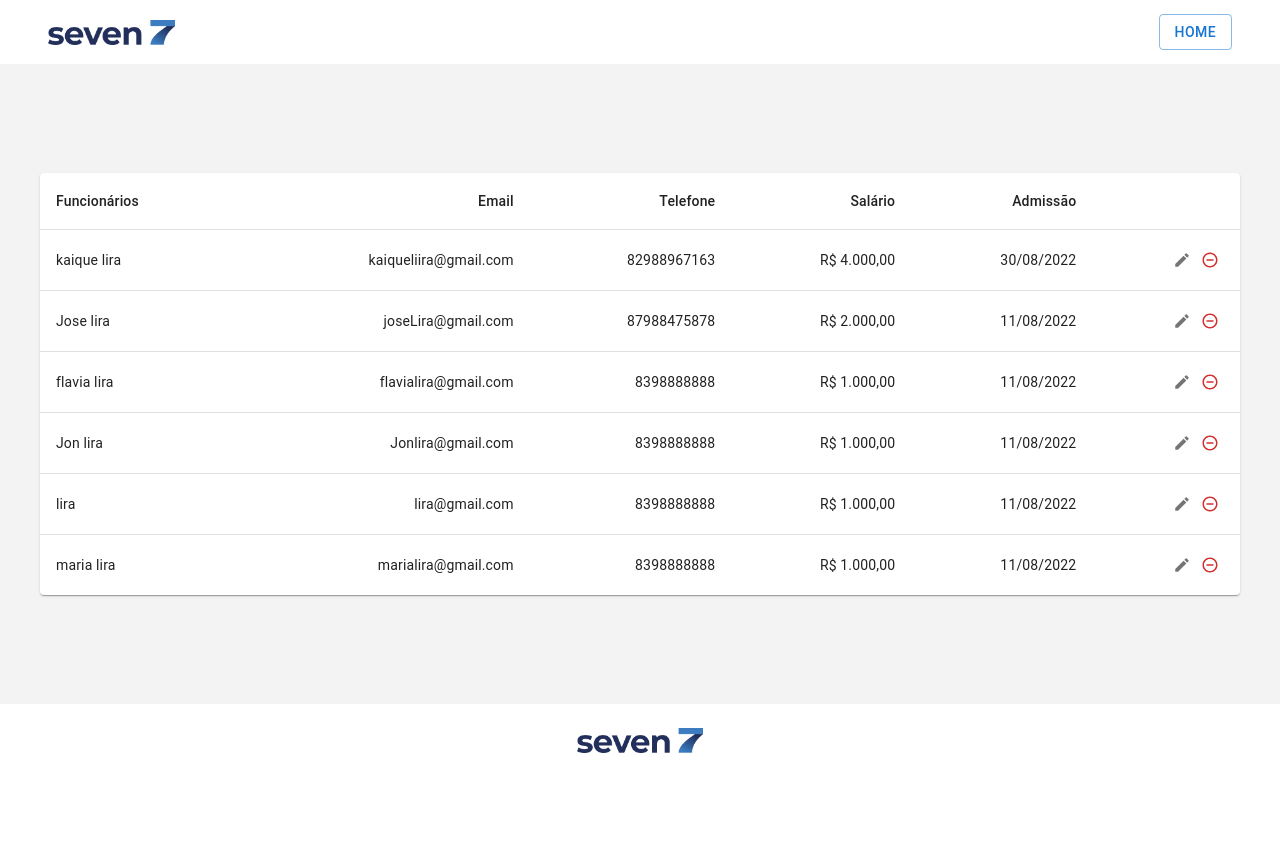
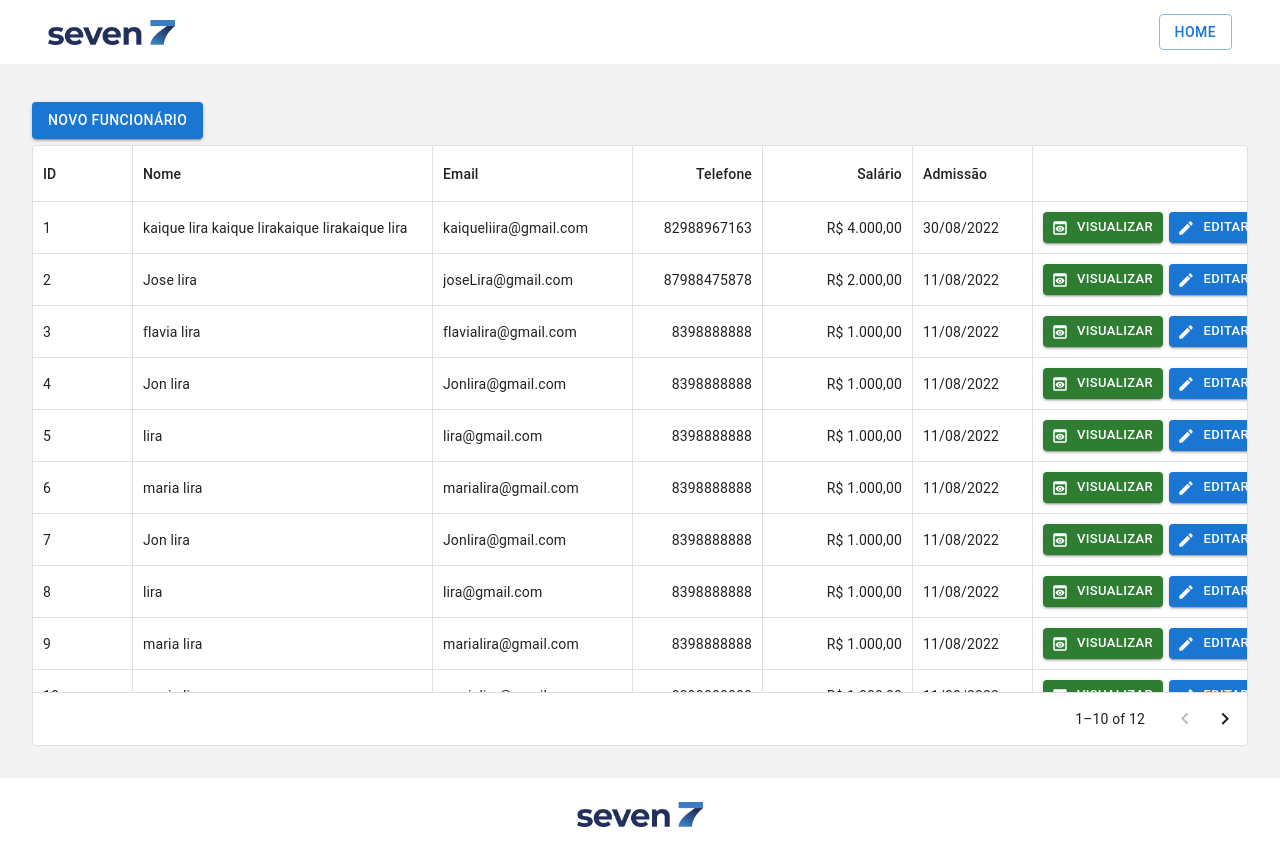
Before and after one commit to Kaiqueliira/Seven-INC, a React (Vite) app: page /list in a window 1280 px wide. Before the commit the page ends 800 px from the top, so only its background shows below. Built offline with nearby package versions, Linux system fonts and the light colour scheme.

Commit message:
Atualização de estilos na tabela de funcionários

```diff
--- a/src/App.jsx
+++ b/src/App.jsx
@@ -7,7 +7,7 @@ function App() {
   return (
     <BrowserRouter>
       <Routes>
-        <Route path="/" element={<Home />}></Route>
+        <Route path="*" index element={<Home />}></Route>
         <Route path="/list" element={<ListEmployee />}></Route>
       </Routes>
     </BrowserRouter>
--- a/src/Data.js
+++ b/src/Data.js
@@ -1,7 +1,7 @@
-const Data = [
+export const data = [
   {
     id: "1",
-    name: "kaique lira",
+    name: "kaique lira kaique lirakaique lirakaique lira",
     email: "kaiqueliira@gmail.com",
     phone: "82988967163",
     salary: "4000",
@@ -47,6 +47,52 @@ const Data = [
     salary: "1000",
     created_at: "2022-08-11",
   },
+  {
+    id: "7",
+    name: "Jon lira",
+    email: "Jonlira@gmail.com",
+    phone: "8398888888",
+    salary: "1000",
+    created_at: "2022-08-11",
+  },
+  {
+    id: "8",
+    name: "lira",
+    email: "lira@gmail.com",
+    phone: "8398888888",
+    salary: "1000",
+    created_at: "2022-08-11",
+  },
+  {
+    id: "9",
+    name: "maria lira",
+    email: "marialira@gmail.com",
+    phone: "8398888888",
+    salary: "1000",
+    created_at: "2022-08-11",
+  },
+  {
+    id: "10",
+    name: "maria lira",
+    email: "marialira@gmail.com",
+    phone: "8398888888",
+    salary: "1000",
+    created_at: "2022-08-11",
+  },
+  {
+    id: "11",
+    name: "maria lira",
+    email: "marialira@gmail.com",
+    phone: "8398888888",
+    salary: "1000",
+    created_at: "2022-08-11",
+  },
+  {
+    id: "12",
+    name: "maria lira",
+    email: "marialira@gmail.com",
+    phone: "8398888888",
+    salary: "1000",
+    created_at: "2022-08-11",
+  },
 ];
-
-export default Data;
--- /dev/null
+++ b/src/components/ButtonsForm/index.jsx
@@ -0,0 +1,41 @@
+import { makeStyles } from "@material-ui/styles";
+import DeleteIcon from "@mui/icons-material/Delete";
+import EditIcon from "@mui/icons-material/Edit";
+import PreviewIcon from "@mui/icons-material/Preview";
+import { Button } from "@mui/material";
+
+const useStyles = makeStyles({});
+
+export default function ButtonsForm({ params }) {
+  console.log(params);
+  const classes = useStyles();
+  return (
+    <div>
+      <Button
+        sx={{ marginRight: ".4rem" }}
+        variant="contained"
+        startIcon={<PreviewIcon />}
+        color="success"
+        size="small"
+      >
+        Visualizar
+      </Button>
+      <Button
+        sx={{ marginRight: ".4rem" }}
+        variant="contained"
+        startIcon={<EditIcon />}
+        size="small"
+      >
+        Editar
+      </Button>
+      <Button
+        variant="contained"
+        color="error"
+        size="small"
+        startIcon={<DeleteIcon />}
+      >
+        Excluir
+      </Button>
+    </div>
+  );
+}
--- a/src/components/Container/index.jsx
+++ b/src/components/Container/index.jsx
@@ -2,16 +2,16 @@ import { makeStyles } from "@material-ui/core/styles";
 
 const useStyles = makeStyles((theme) => ({
   section: {
+    width: "100%",
     padding: theme.spacing(4),
     display: "flex",
     flexDirection: "column",
     alignItems: "center",
-    width: "100%",
   },
   main: {
+    width: "100%",
     background: "#f3f3f3",
-    width: '100vw',
-    minHeight: "calc(100vh - 20vh)",
+    minHeight: "calc(100% - 100px)",
     position: "relative",
     display: "flex",
     justifyContent: "center",
--- /dev/null
+++ b/src/components/TableEmployees/columns.jsx
@@ -0,0 +1,47 @@
+import { currencyFormatter, dateFormat } from "../../utils/formatters";
+import ButtonsForm from "../ButtonsForm";
+
+export const columns = [
+  { field: "id", headerName: "ID", minWidth: 70 },
+  {
+    field: "name",
+    headerName: "Nome",
+    minWidth: 300,
+  },
+  {
+    field: "email",
+    headerName: "Email",
+    type: "string",
+    minWidth: 200,
+  },
+  {
+    field: "phone",
+    headerName: "Telefone",
+    type: "number",
+    minWidth: 130,
+  },
+  {
+    field: "salary",
+    headerName: "Salário",
+    type: "number",
+    valueGetter: (values) => `${currencyFormatter(values.row.salary)}`,
+    minWidth: 150,
+  },
+  {
+    field: "created_at",
+    headerName: "Admissão",
+    type: "string",
+    valueGetter: (values) => `${dateFormat(values.row.created_at)}`,
+    minWidth: 120,
+  },
+  {
+    minWidth: 350,
+    renderCell: (params) => {
+      return (
+        <div>
+          <ButtonsForm params={params} />
+        </div>
+      );
+    },
+  },
+];
--- a/src/components/TableEmployees/index.jsx
+++ b/src/components/TableEmployees/index.jsx
@@ -1,71 +1,44 @@
-import { makeStyles } from '@material-ui/core';
-import EditIcon from '@mui/icons-material/Edit';
-import RemoveCircleOutlineRoundedIcon from '@mui/icons-material/RemoveCircleOutlineRounded';
-import { IconButton } from '@mui/material';
-import Paper from '@mui/material/Paper';
-import Table from '@mui/material/Table';
-import TableBody from '@mui/material/TableBody';
-import TableCell from '@mui/material/TableCell';
-import TableContainer from '@mui/material/TableContainer';
-import TableHead from '@mui/material/TableHead';
-import TableRow from '@mui/material/TableRow';
-import * as React from 'react';
-import Data from "../../Data";
+import { Box, makeStyles } from "@material-ui/core";
+import { Button } from "@mui/material";
+import { DataGrid } from "@mui/x-data-grid";
+import * as React from "react";
+import { data } from "../../Data";
+import { columns } from "./columns";
+
 const useStyles = makeStyles((theme) => ({
   root: {
-    display: 'flex',
-    justifyContent: 'center',
-    background: 'red',
-  }
+    display: "flex",
+    justifyContent: "center",
+    background: "red",
+  },
 }));
 
 export default function TableEmployees() {
-  const classes = useStyles()
+  const classes = useStyles();
 
   return (
-
-    <TableContainer component={Paper} sx={{ maxWidth: 1200 }} >
-      <Table size="large" aria-label="simple table">
-        <TableHead>
-          <TableRow sx={{ background: "primary" }}>
-            <TableCell>Funcionários</TableCell>
-            <TableCell align="right">Email</TableCell>
-            <TableCell align="right">Telefone</TableCell>
-            <TableCell align="right">Salário</TableCell>
-            <TableCell align="right">Admissão</TableCell>
-            <TableCell align="right"></TableCell>
-          </TableRow>
-        </TableHead>
-        <TableBody>
-          {Data.map((row) => (
-            <TableRow
-              key={row.name}
-              sx={{ '&:last-child td, &:last-child th': { border: 0 } }}
-            >
-              <TableCell component="th" scope="row">
-                {row.name}
-              </TableCell>
-              <TableCell align="right">{row.email}</TableCell>
-              <TableCell align="right">{row.phone}</TableCell>
-              <TableCell align="right">{
-                new Intl.NumberFormat('pt-BR', { style: 'currency', currency: 'BRL' }).format(row.salary)
-              }</TableCell>
-              <TableCell align="right">{
-                new Intl.DateTimeFormat('pt-BR', { timeZone: 'UTC' }).format(new Date(row.created_at))
-
-              }</TableCell>
-              <TableCell align="right"><IconButton aria-label="delete" size="small">
-                <EditIcon fontSize="inherit" />
-              </IconButton>
-                <IconButton aria-label="delete" size="small">
-                  <RemoveCircleOutlineRoundedIcon fontSize="inherit" color="error" />
-                </IconButton>
-              </TableCell>
-            </TableRow>
-          ))}
-        </TableBody>
-      </Table>
-    </TableContainer>
-
+    <Box
+      style={{
+        width: "100%",
+        height: "650px",
+        display: "flex",
+        justifyContent: "flex-end",
+        flexDirection: "column",
+      }}
+    >
+      <Box style={{ margin: "0.4rem 0" }}>
+        <Button variant="contained">Novo Funcionário</Button>
+      </Box>
+      <DataGrid
+        sx={{ backgroundColor: "#ffffff", maxWidth: "1400px" }}
+        rows={data}
+        columns={columns}
+        pageSize={10}
+        rowsPerPageOptions={[10]}
+        disableSelectionOnClick
+        showCellRightBorder
+        showColumnRightBorder
+      />
+    </Box>
   );
 }
--- a/src/pages/Home.jsx
+++ b/src/pages/Home.jsx
@@ -6,10 +6,6 @@ import Footer from "../components/Footer";
 import Header from "../components/Header";
 
 const useStyles = makeStyles((theme) => ({
-  container: {
-    width: "100vw",
-    height: "100vh",
-  },
   main: {
     background: "#f3f3f3",
     height: "calc(100vh - 20vh)",
--- /dev/null
+++ b/src/utils/formatters.js
@@ -0,0 +1,18 @@
+export const currencyFormatter = (currency) => {
+  let newCurrency = new Intl.NumberFormat("pt-BR", {
+    style: "currency",
+    currency: "BRL",
+  }).format(currency);
+
+  return newCurrency;
+};
+
+export const dateFormat = (date) => {
+  let currentDate = new Date(date);
+
+  let newDate = new Intl.DateTimeFormat("pt-BR", { timeZone: "UTC" }).format(
+    currentDate
+  );
+
+  return newDate;
+};
```
